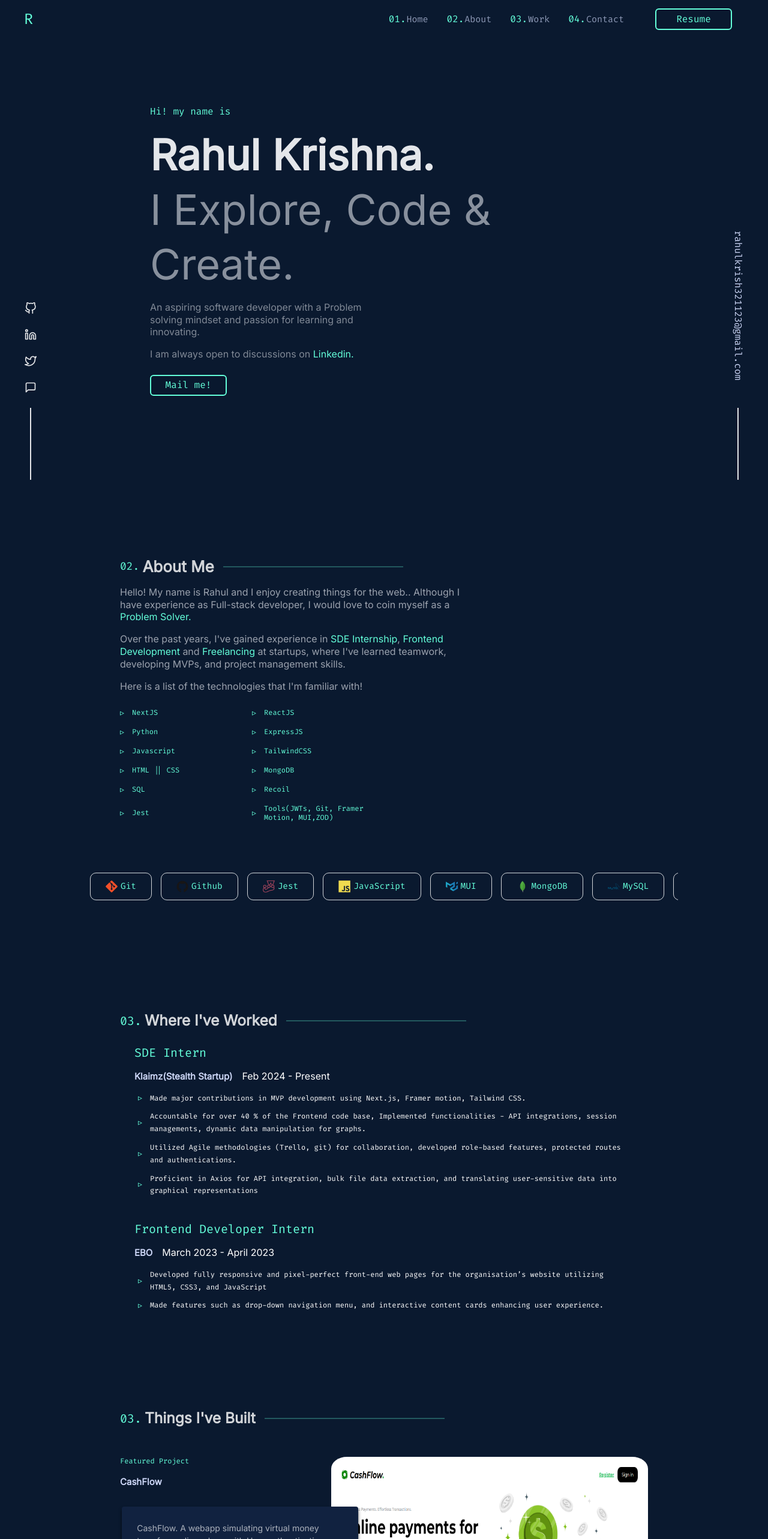
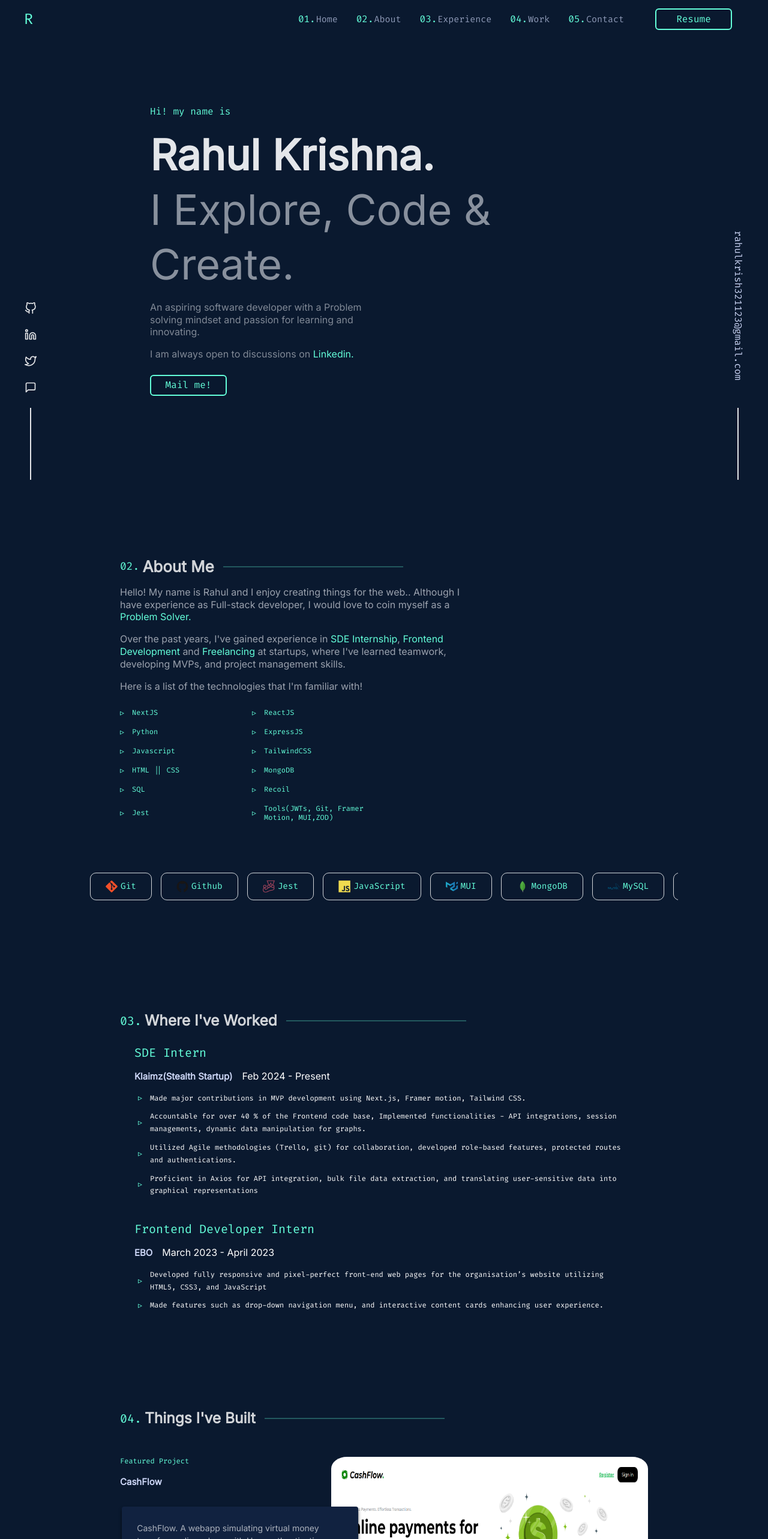
Before and after one commit to RahulKrishna-A/Portfolio, a React (Vite) app in the folder Portfolio/: page / in a window 1280 px wide. Shown: the top 2566 px of the page at 60% size. Built offline with nearby package versions, Linux system fonts and the light colour scheme.

Commit message:
Changed Nav numbers and resume link

```diff
--- a/Portfolio/src/Sections/Comps/Nav.jsx
+++ b/Portfolio/src/Sections/Comps/Nav.jsx
@@ -57,12 +57,15 @@ function Nav(props) {
                 <motion.li className={"nav-list_items"} variants={child}><a
                     className={"nav-list_items__p two"} href={"#About_container"}>About</a></motion.li>
                 <motion.li className={"nav-list_items"} variants={child}><a
-                    className={"nav-list_items__p three"} href={"#Work_container"}>Work</a></motion.li>
-                <motion.li className={"nav-list_items"}  variants={child}><a
-                    className={"nav-list_items__p four"} href={"#Contact_container"}>Contact</a></motion.li>
-                <motion.button variants={child} className={"Resume_button"} onClick={()=>{
-                    window.open("https://drive.google.com/file/d/1ZIcsL2POvqCFKIoZHrBffw8uTY8B94J0/view?usp=sharing", '_blank');
-                }} >Resume</motion.button>
+                    className={"nav-list_items__p three"} href={"#Experience_container"}>Experience</a></motion.li>
+                <motion.li className={"nav-list_items"} variants={child}><a
+                    className={"nav-list_items__p four"} href={"#Work_container"}>Work</a></motion.li>
+                <motion.li className={"nav-list_items"} variants={child}><a
+                    className={"nav-list_items__p five"} href={"#Contact_container"}>Contact</a></motion.li>
+                <motion.button variants={child} className={"Resume_button"} onClick={() => {
+                    window.open("https://drive.google.com/file/d/1CSmlNLYswERNeCwAHmrxJi58UpeDYdB4/view?usp=sharing", '_blank');
+                }}>Resume
+                </motion.button>
 
             </motion.ul>}
             {!props.hamburgerMenu && <div id={"nav_right_hamburger"} style={{position: "relative"}}>
@@ -81,14 +84,21 @@ function Nav(props) {
                     <button className="hamburger_value">
                         <a style={{color: "white"}} href={"#About_container"}>About</a>
                     </button>
+
+                    <button className="hamburger_value">
+                        <a style={{color: "white"}} href={"#Experience_container"}>Experience</a>
+                    </button>
+
                     <button className="hamburger_value">
                         <a style={{color: "white"}} href={"#Work_container"}>Work</a>
                     </button>
                     <button className="hamburger_value">
-                        <a style={{color: "white"}}  href={"#Contact_container"}>Contact</a>
+                        <a style={{color: "white"}} href={"#Contact_container"}>Contact</a>
                     </button>
                     <button className="hamburger_value">
-                        <a style={{color: "white"}} href={"https://drive.google.com/file/d/1ZIcsL2POvqCFKIoZHrBffw8uTY8B94J0/view?usp=sharing"} target={"_blank"}>Resume</a>
+                        <a style={{color: "white"}}
+                           href={"https://drive.google.com/file/d/1CSmlNLYswERNeCwAHmrxJi58UpeDYdB4/view?usp=sharing"}
+                           target={"_blank"}>Resume</a>
                     </button>
                 </div>}
 
--- a/Portfolio/src/Sections/Contact.jsx
+++ b/Portfolio/src/Sections/Contact.jsx
@@ -2,7 +2,7 @@ import "./Section StyleSheets/Contact.css"
 
 function Contact() {
     return (<div id={"Contact_container"}>
-        <p className={"Contact_title"}>04. What's next</p>
+        <p className={"Contact_title"}>05. What's next</p>
         <p className={"Contact_Desc"}>Get In Touch</p>
         <div className={"Contact_content"}><p>I'm currently looking for any new opportunities, my inbox is always open.
             Whether you have a question or just want to say hello, I will provide a swift response! Feel free to mail me
--- a/Portfolio/src/Sections/Work.jsx
+++ b/Portfolio/src/Sections/Work.jsx
@@ -7,7 +7,7 @@ function Work() {
     return (<div id={"Work_container"} className={"Whole_app"}>
         <div id={"Work_wrapper"}>
             <div className={"Work_header"}>
-                <p>03.
+                <p>04.
                 </p>
                 <p>Things I've Built</p>
                 <div className={"line_horizontal"}></div>
```
Also changed, not shown: Portfolio/src/Sections/Experience.jsx (+5 -3 lines).
